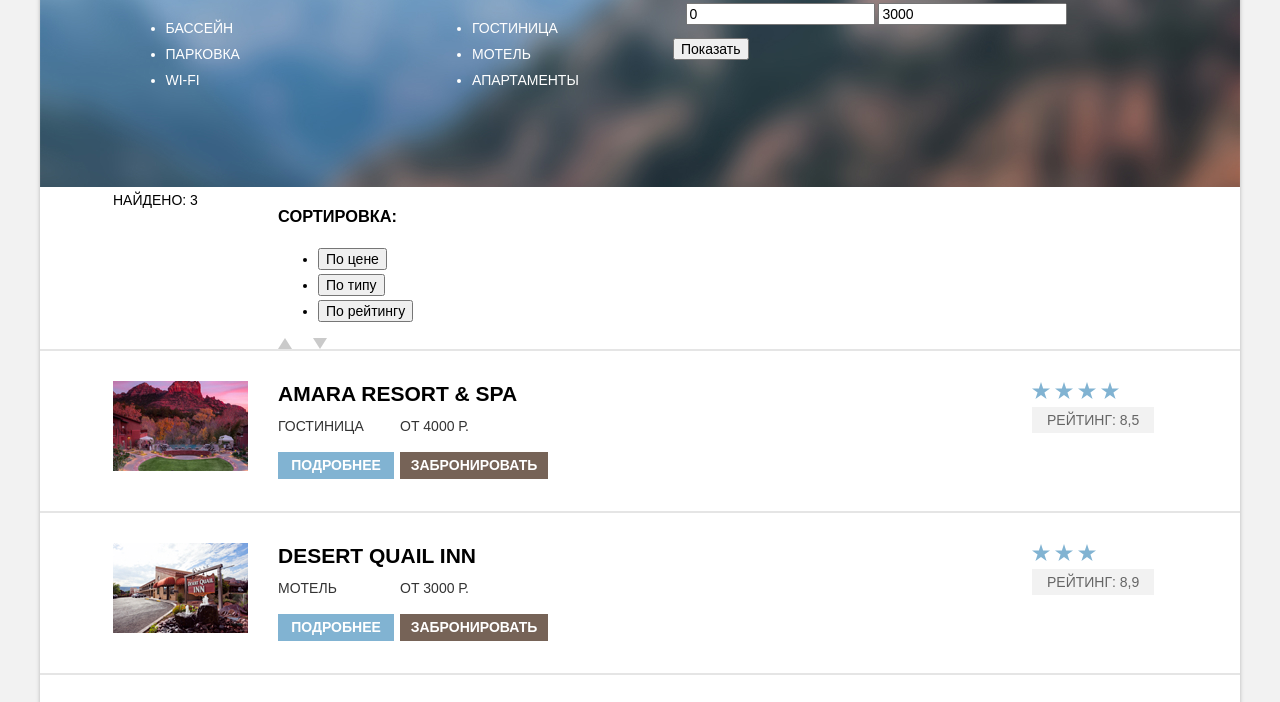
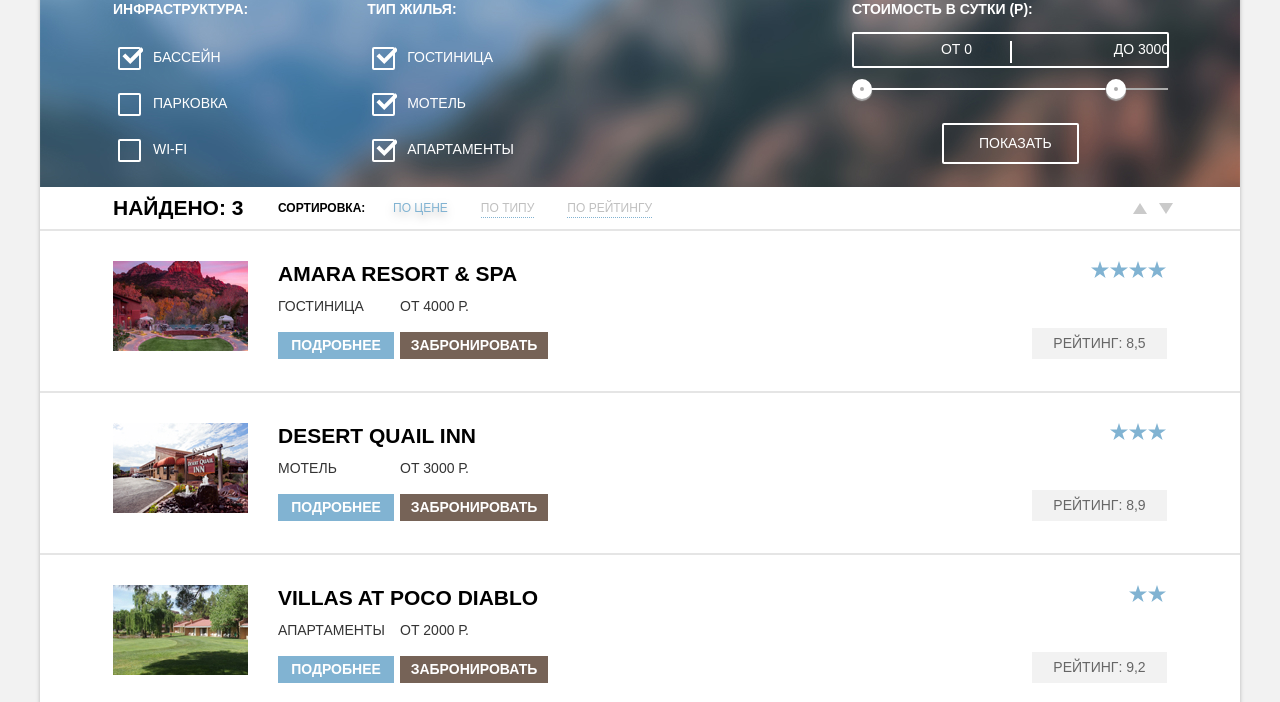
Before and after one commit to tasergeevna/1269088-sedona-29, a plain HTML site: page hotels.html in a window 1280 px wide. Shown: the part 86-788 px from the top of the page. Drawn offline with Linux system fonts and the light colour scheme; a web font is replaced by a local one.

Commit message:
Исправила сетку сортировки, формы на внутренней странице

```diff
--- a/css/style.css
+++ b/css/style.css
@@ -42,6 +42,7 @@
   /* Catalog additional colors */
     --soft-gray: #e5e5e5;
     --rate-text-gray: #666666;
+    --toggle: #ababab;
 
   /* Conditions colors */
     --active-page: #766357;
@@ -98,6 +99,16 @@ img {
     text-align: center;
 }
 
+/*
+.flex-centered {
+  display: flex;
+  flex-direction: column;
+  align-items: center;
+
+}
+
+*/
+
 .visually-hidden {
     position: absolute;
     width: 1px;
@@ -152,12 +163,13 @@ img {
 
 .main-nav ul {
     margin: 0;
-    padding: 0 28px;
+    padding: 0;
     list-style: none;
 }
 
 .nav-link {
     display: block;
+    box-sizing: border-box;
     padding: 15px 0;
     font-weight: 700;
     color: var(--basic-black);
@@ -173,6 +185,12 @@ img {
 
 .nav-link:active {
     color: var(--body-shadow);
+}
+
+.current-page,
+.current-page:hover,
+.current-page:focus {
+  color: var(--button-brown);
 }
 
 .main-nav {
@@ -319,6 +337,8 @@ img {
     flex-direction: column;
     align-items: center;
     justify-content: center;
+    box-sizing: border-box;
+    padding: 10px 5px;
 }
 
 .profit-first {
@@ -350,6 +370,8 @@ img {
     align-items: center;
     justify-content: center;
     position: relative;
+    box-sizing: border-box;
+    padding: 10px 5px;
 }
 
 .profit-home::before {
@@ -732,12 +754,19 @@ img {
     background-repeat: no-repeat;
     background-position: 0 0;
     color: var(--basic-white);
+
+}
+
+.fieldset-wrapper fieldset {
+  margin: 0;
+  padding: 0;
 }
 
 .filter-form {
     display: grid;
     grid-template-columns: repeat(2, 1fr);
-  column-gap: 66px;
+    column-gap: 338px;
+    padding-top: 26px;
 }
 
 .fieldset-wrapper:first-of-type {
@@ -762,13 +791,223 @@ img {
     margin: 0;
 }
 
-/*
+.sorting-section-wrapper {
+    display: grid;
+    grid-template-columns: 75px 1fr 34px;
+    margin: 0;
+    gap: 40px;
+    background-color: var(--filter-background);
+}
+
+.sorting-title {
+    font-size: 12px;
+    line-height: 18px;
+}
+
+.legend-heading {
+    font-weight: 700;
+}
+
+.filter-checkbox {
+    list-style: none;
+    margin-top: 25px;
+}
+
+
+.filter-hotel label {
+    position: relative;
+    display: block;
+    cursor: pointer;
+    -webkit-user-select: none;
+      -moz-user-select: none;
+            user-select: none;
+    line-height: 21px;
+}
+
+.filter-input-checkbox + label::before {
+  content: "";
+  position: absolute;
+  top: 0;
+  left: -35px;
+  width: 19px;
+  height: 19px;
+  border: 2px solid var(--basic-white);
+  border-radius: 2px;
+}
+
+.filter-input-checkbox:hover + label::before {
+  border: 2px solid var(--filter-buttons-hover);
+}
+
+.filter-input-checkbox:focus + label::before {
+  border: 2px solid var(--filter-buttons-hover);
+}
+
+.filter-input-checkbox:checked + label::after {
+  content: "";
+  position: absolute;
+  top: 0;
+  left: -31px;
+  width: 21px;
+  height: 18px;
+  background-image: url("../img/icon-check.svg");
+  background-repeat: no-repeat;
+  background-position: 0 0;
+}
+
+.filter-input-checkbox:checked:hover + label::after {
+  background-image: url("../img/check-filter-hover.svg");
+}
+
+.filter-input-checkbox:checked:focus + label::after {
+  background-image: url("../img/check-filter-hover.svg");
+}
+
+.filter-input-checkbox:disabled + label::before {
+  border: 2px solid var(--filter-check-opacity);
+}
+
+.filter-input-checkbox:checked:disabled + label::after {
+  opacity: 30%;
+}
+
+.price-filtering {
+    display: flex;
+    flex-direction: column;
+    align-items: center;
+}
+
+.price-filtering .legend-heading {
+  margin-bottom: 10px;
+}
+
+.price-controls {
+  width: 317px;
+  height: 36px;
+  padding: 8px 10px 10px 10px;
+  margin-bottom: 20px;
+  box-sizing: border-box;
+  border: 2px solid var(--basic-white);
+  border-radius: 2px;
+  display: flex;
+  justify-content: space-around;
+  align-items: center;
+  position: relative;
+}
+
+.price-controls::after {
+  content: "";
+  position: absolute;
+  top: 7px;
+  left: 50%;
+  width: 2px;
+  height: 22px;
+  background-color: var(--basic-white);
+}
+
+.input-price {
+    background-color: inherit;
+    border: none;
+    color: var(--basic-white);
+    text-align: center;
+    font-family: inherit;
+    text-transform: uppercase;
+    line-height: 21px;
+}
+
+.range-controls .scale {
+    width: 316px;
+    height: 2px;
+    margin-bottom: 33px;
+    background: var(--toggle);
+}
+
+.range-controls .bar {
+  width: 80%;
+  height: 2px;
+  background: var(--basic-white);
+}
+
+.range-controls {
+  position: relative;
+}
+
+.range-controls .toggle {
+    position: absolute;
+    top: -9px;
+    left: 0;
+    width: 4px;
+    height: 4px;
+    background-color: var(--toggle);
+    border: 8px solid var(--basic-white);
+    border-radius: 50%;
+    box-shadow: 0 2px 1px 0 var(--toggle);
+    cursor: pointer;
+}
+
+.range-controls .toggle:hover {
+  border: 10px solid var(--basic-white);
+}
+
+.range-controls .toggle:focus {
+  border: 10px solid var(--basic-white);
+}
+
+
+.range-controls .toggle:active {
+  border: 8px solid var(--basic-white);
+}
+
+.range-controls .toggle-max {
+  top: -9px;
+  left: 80%;
+}
+
+.submit-button {
+    background-color: inherit;
+    border: 2px solid var(--basic-white);
+    border-radius: 2px;
+    font-size: 14px;
+    line-height: 21px;
+    font-family: "PT Sans", "Arial", sans-serif;
+    color: var(--basic-white);
+    text-transform: uppercase;
+    padding: 8px 35px;
+    box-sizing: border-box;
+    max-width: 137px;
+}
+
+.submit-button:hover {
+  background-color: var(--basic-white);
+  color: var(--basic-black);
+}
+
+.submit-button:focus {
+  background-color: var(--basic-white);
+  color: var(--basic-black);
+}
+
+.submit-button:active {
+  background-color: inherit;
+  color: var(--basic-white);
+}
+
+.result-filtering {
+    display: flex;
+    align-items: center;
+    font-weight: 700;
+    font-size: 21px;
+    line-height: 26px;
+}
+
+
 .sorting-section-list {
     display: flex;
     flex-grow: 1;
     flex-direction: row;
     flex-wrap: wrap;
-    justify-content: space-between;
+    justify-content: left;
+    align-items: center;
     margin: 0;
     padding: 0;
     list-style: none;
@@ -778,25 +1017,52 @@ img {
     display: flex;
     height: 100%;
     margin: 0;
+    margin-right: 33px;
     padding: 0;
-    background-color: none;
+    background-color: inherit;
     border: none;
     cursor: pointer;
+    font-size: 12px;
+    line-height: 18px;
+    text-transform: uppercase;
+    color: var(--body-shadow);
 }
 
-*/
+.sorting-button-text {
+    border-bottom: 1px dotted var(--basic-blue);
+
+}
+
+.selected-sorting {
+    color: var(--basic-blue);
+    border: none;
+    filter: drop-shadow(0 4px 4px var(--body-shadow));
+}
+
+
+.sorting-button-text:hover {
+  color: var(--basic-blue);
+}
+
+.sorting-button-text:focus {
+  color: var(--basic-blue);
+}
+
+.sorting-button-text:active {
+    color: var(--basic-black);
+    border: none;
+}
 
 .arrow-sorting-icons {
     display: flex;
-    min-width: 43px;
-    margin-top: 2px;
-    padding-right: 12px;
+    align-items: center;
+    max-width: 34px;
 }
 
 .arrow-sorting-up {
     width: 0;
     height: 0;
-    margin-right: 21px;
+    margin-right: 12px;
     padding: 0;
     background: 0;
     border-top: 0;
@@ -805,6 +1071,18 @@ img {
     border-left: 7px solid transparent;
     outline: 0;
     cursor: pointer;
+}
+
+.arrow-sorting-up:hover {
+  border-bottom: 11px solid var(--basic-black);
+}
+
+.arrow-sorting-up:focus {
+  border-bottom: 11px solid var(--basic-black);
+}
+
+.arrow-sorting-up:active {
+  border-bottom: 11px solid var(--basic-blue);
 }
 
 .arrow-sorting-down {
@@ -819,6 +1097,19 @@ img {
     outline: 0;
     cursor: pointer;
 }
+
+.arrow-sorting-down:hover {
+  border-top: 11px solid var(--basic-black);
+}
+
+.arrow-sorting-down:focus {
+  border-top: 11px solid var(--basic-black);
+}
+
+.arrow-sorting-down:active {
+  border-top: 11px solid var(--basic-blue);
+}
+
 
 .offers-filtering-list {
     list-style: none;
@@ -935,10 +1226,24 @@ img {
 }
 
 
+.hotel-rate {
+  display: flex;
+  flex-direction: column;
+
+}
+
+.stars-rate {
+    display: flex;
+    justify-content: right;
+    margin-bottom: 50px;
+}
+
 .numeral-rate {
   min-width: 110px;
   background-color: var(--soft-back-gray);
   padding: 5px 15px;
+  box-sizing: border-box;
   color: var(--rate-text-gray);
   line-height: 21px;
+  text-align: center;
 }
--- a/hotels.html
+++ b/hotels.html
@@ -20,7 +20,7 @@
             </ul>
             <ul class="right-nav">
               <li><a class="nav-link" href="blank.html" aria-label="Перейти на страницу c картой">Карта штата</a></li>
-              <li><a class="nav-link" aria-label="Текущий раздел сайта о гостиницах">Гостиницы</a></li>
+              <li><a class="nav-link current-page" aria-label="Текущий раздел сайта о гостиницах">Гостиницы</a></li>
             </ul>
           </nav>
         </div>
@@ -36,15 +36,15 @@
               <fieldset>
                 <legend class="legend-heading">Инфраструктура:</legend>
                     <ul>
-                      <li class="filter-checkbox">
+                      <li class="filter-hotel filter-checkbox">
                         <input class="visually-hidden filter-input-checkbox" type="checkbox" id="swimmingpool" name="Бассейн" checked>
                         <label for="swimmingpool">Бассейн</label>
                       </li>
-                      <li class="filter-checkbox">
+                      <li class="filter-hotel filter-checkbox">
                         <input class="visually-hidden filter-input-checkbox" type="checkbox" id="parking" name="Парковка">
                         <label for="parking">Парковка</label>
                       </li>
-                      <li class="filter-checkbox">
+                      <li class="filter-hotel filter-checkbox">
                         <input class="visually-hidden filter-input-checkbox" type="checkbox" id="wifi" name="Wi-fi">
                         <label for="wifi">Wi-fi</label>
                       </li>
@@ -53,15 +53,15 @@
               <fieldset>
                 <legend class="legend-heading">Тип жилья:</legend>
                     <ul>
-                      <li class="filter-checkbox">
+                      <li class="filter-hotel filter-checkbox">
                         <input class="visually-hidden filter-input-checkbox" type="checkbox" id="hotel" name="Гостиница" checked>
                         <label for="hotel">Гостиница</label>
                       </li>
-                      <li class="filter-checkbox">
+                      <li class="filter-hotel filter-checkbox">
                         <input class="visually-hidden filter-input-checkbox" type="checkbox" id="motel" name="Мотель" checked>
                         <label for="motel">Мотель</label>
                       </li>
-                      <li class="filter-checkbox">
+                      <li class="filter-hotel filter-checkbox">
                         <input class="visually-hidden filter-input-checkbox" type="checkbox" id="apartments" name="Апартаменты" checked>
                         <label for="apartments">Апартаменты</label>
                       </li>
@@ -69,14 +69,15 @@
               </fieldset>
             </div>
             <div class="fieldset-wrapper">
-              <fieldset>
+              <fieldset class="price-filtering">
                 <legend class="legend-heading">Стоимость в сутки (Р):</legend>
+                <div class="flex-centered">
                   <div class="price-controls">
                     <label class="min-price">
-                    <input type="number" name="min-price" value="0" placeholder="от 0">
+                      <input class="input-price" type="text" id="min-price" value="От 0">
                     </label>
                     <label class="max-price">
-                    <input type="number" name="max-price" value="3000" placeholder="до 3000">
+                      <input class="input-price" type="text" id="max-price" value="До 3000">
                     </label>
                   </div>
                   <div class="range-controls">
@@ -86,8 +87,9 @@
                     <div class="toggle toggle-min" tabindex="0" aria-label="Снизить цену"></div>
                     <div class="toggle toggle-max" tabindex="0" aria-label="Увеличить цену"></div>
                   </div>
+                </div>
+                <button class="submit-button" type="submit">Показать</button>
               </fieldset>
-              <button type="submit">Показать</button>
             </div>
           </form>
         </div>
@@ -102,7 +104,7 @@
             <ul class="sorting-section-list">
               <li>
                   <button class="catalog-link sorting-button" type="button">
-                    <span class="sorting-button-text">По цене</span>
+                    <span class="sorting-button-text selected-sorting">По цене</span>
                   </button>
               </li>
               <li>
@@ -271,3 +273,5 @@
         </div>
       </div>
     </footer>
+  </body>
+</html>
```
Also changed, not shown: index.html (+1 -0 lines), js/index.js (added, +9 -0 lines). Lines whose indentation alone changed are shown as unchanged.
